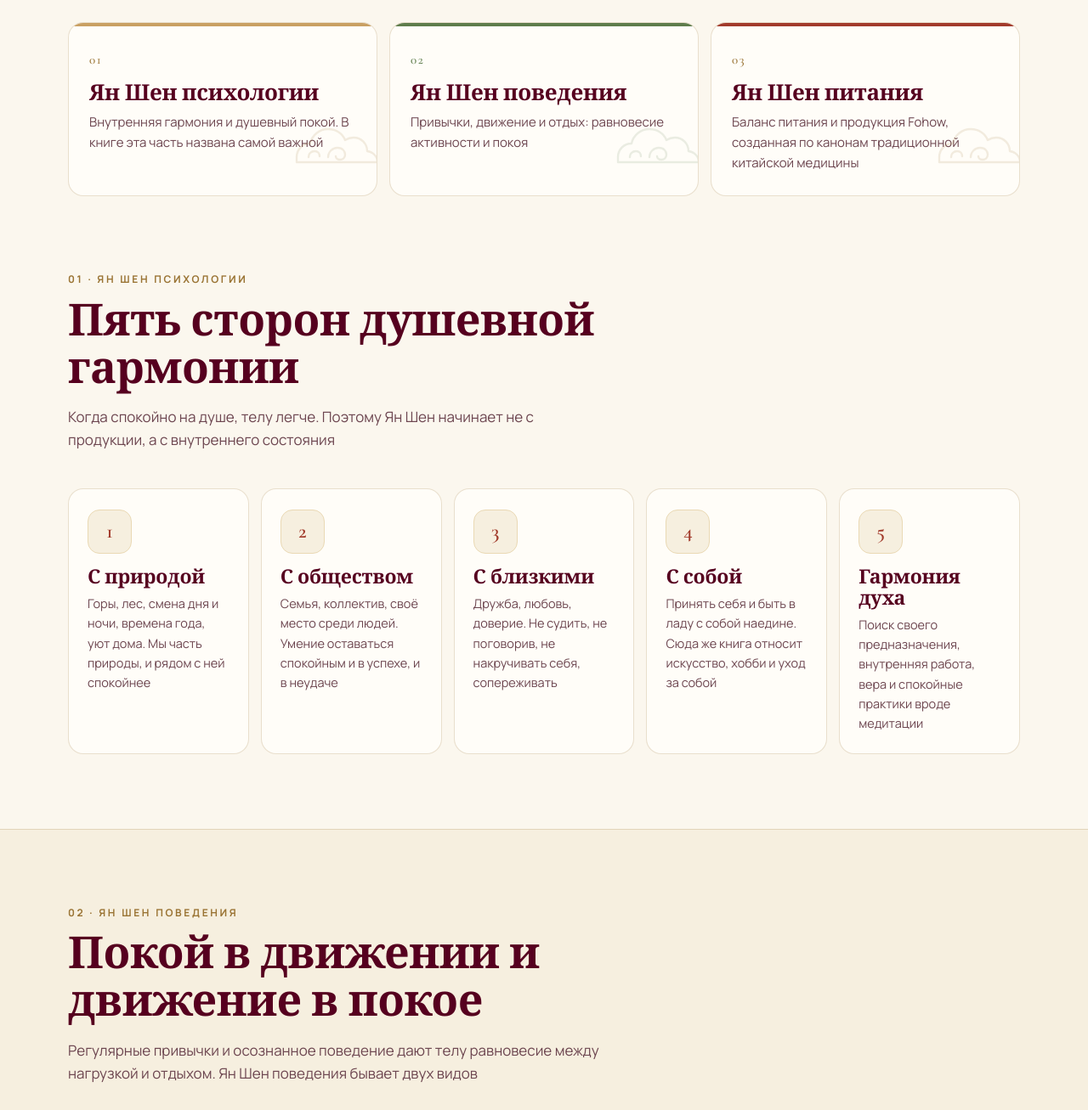
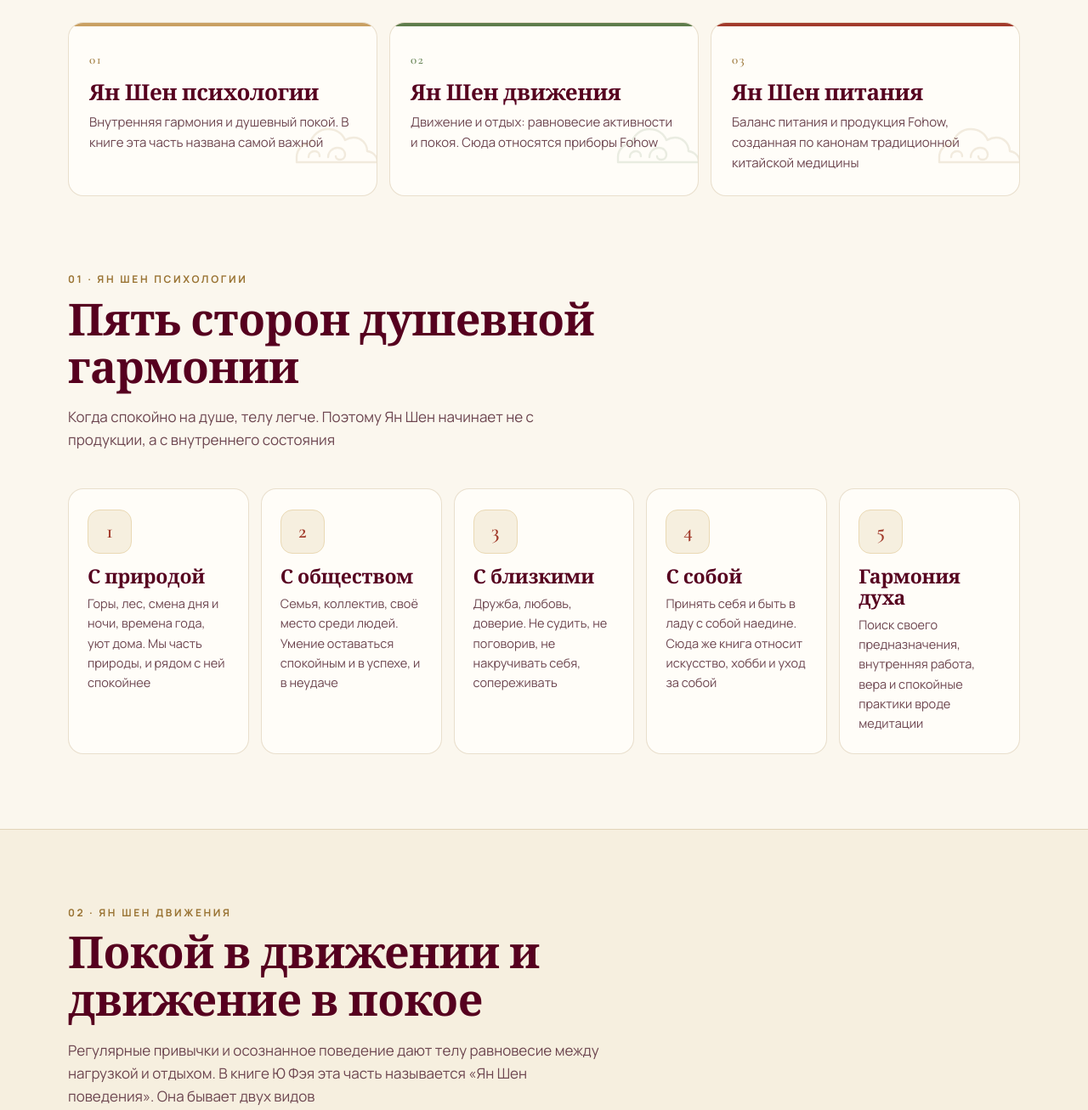
Before and after one commit to dubobrik-cpu/fohow, a plain HTML site: page yan-shen.html in a window 1280 px wide. Shown: the part 2360-3667 px from the top of the page at 85% size. Drawn offline with nearby package versions, Linux system fonts and the light colour scheme.

Commit message:
По голосовым Юлии 16.11: «Ян Шен движения» вместо «поведения», в каталоге блок «Всё это культура Ян Шен»
Co-Authored-By: Claude Opus 5.5 <noreply@anthropic.com>

```diff
--- a/yan-shen.html
+++ b/yan-shen.html
@@ -5,11 +5,11 @@
 <meta name="viewport" content="width=device-width,initial-scale=1">
 <meta name="robots" content="noindex, nofollow">
 <title>Ян Шен: культура здоровья и долголетия · Fohow</title>
-<meta name="description" content="Что такое Ян Шен простыми словами: три части системы (психология, поведение, питание), инь-ян и пять стихий, как Fohow создаёт продукцию Ян Шен питания">
+<meta name="description" content="Что такое Ян Шен простыми словами: три части системы (психология, движение, питание), инь-ян и пять стихий, как Fohow создаёт продукцию Ян Шен питания">
 <meta property="og:type" content="website">
 <meta property="og:locale" content="ru_RU">
 <meta property="og:title" content="Ян Шен: культура здоровья и долголетия">
-<meta property="og:description" content="Три части Ян Шен простыми словами: психология, поведение, питание">
+<meta property="og:description" content="Три части Ян Шен простыми словами: психология, движение, питание">
 <meta property="og:url" content="https://dubobrik-cpu.github.io/fohow/yan-shen.html">
 <meta property="og:image" content="https://dubobrik-cpu.github.io/fohow/assets/og.jpg">
 <meta property="og:image:width" content="1200">
@@ -99,7 +99,7 @@
     </div>
     <div class="dirs dirs-3">
       <a class="dir reg rise" href="#psihologiya"><span class="bar"></span><span class="num">01</span><h3>Ян Шен психологии</h3><p>Внутренняя гармония и душевный покой. В книге эта часть названа самой важной</p><svg class="cloud"><use href="#cloud"/></svg></a>
-      <a class="dir och rise" href="#povedenie"><span class="bar"></span><span class="num">02</span><h3>Ян Шен поведения</h3><p>Привычки, движение и отдых: равновесие активности и покоя</p><svg class="cloud"><use href="#cloud"/></svg></a>
+      <a class="dir och rise" href="#povedenie"><span class="bar"></span><span class="num">02</span><h3>Ян Шен движения</h3><p>Движение и отдых: равновесие активности и покоя. Сюда относятся приборы Fohow</p><svg class="cloud"><use href="#cloud"/></svg></a>
       <a class="dir vos rise" href="#pitanie"><span class="bar"></span><span class="num">03</span><h3>Ян Шен питания</h3><p>Баланс питания и продукция Fohow, созданная по канонам традиционной китайской медицины</p><svg class="cloud"><use href="#cloud"/></svg></a>
     </div>
   </div>
@@ -125,9 +125,9 @@
 <section id="povedenie" style="background:var(--cream);border-top:1px solid var(--line);border-bottom:1px solid var(--line)">
   <div class="wrap">
     <div class="head rise">
-      <div class="eyebrow">02 · Ян Шен поведения</div>
+      <div class="eyebrow">02 · Ян Шен движения</div>
       <h2>Покой в движении и движение в покое</h2>
-      <p>Регулярные привычки и осознанное поведение дают телу равновесие между нагрузкой и отдыхом. Ян Шен поведения бывает двух видов</p>
+      <p>Регулярные привычки и осознанное поведение дают телу равновесие между нагрузкой и отдыхом. В книге Ю Фэя эта часть называется «Ян Шен поведения». Она бывает двух видов</p>
     </div>
     <div class="terms">
       <div class="term rise"><span class="abbr">Актив</span><h3>Покой в движении</h3><p>Плавание, бег, ходьба, игры с мячом, упражнения с весом. Мышцы работают, со временем приходит усталость</p></div>
```
Also changed, not shown: katalog.html (+5 -0 lines).
